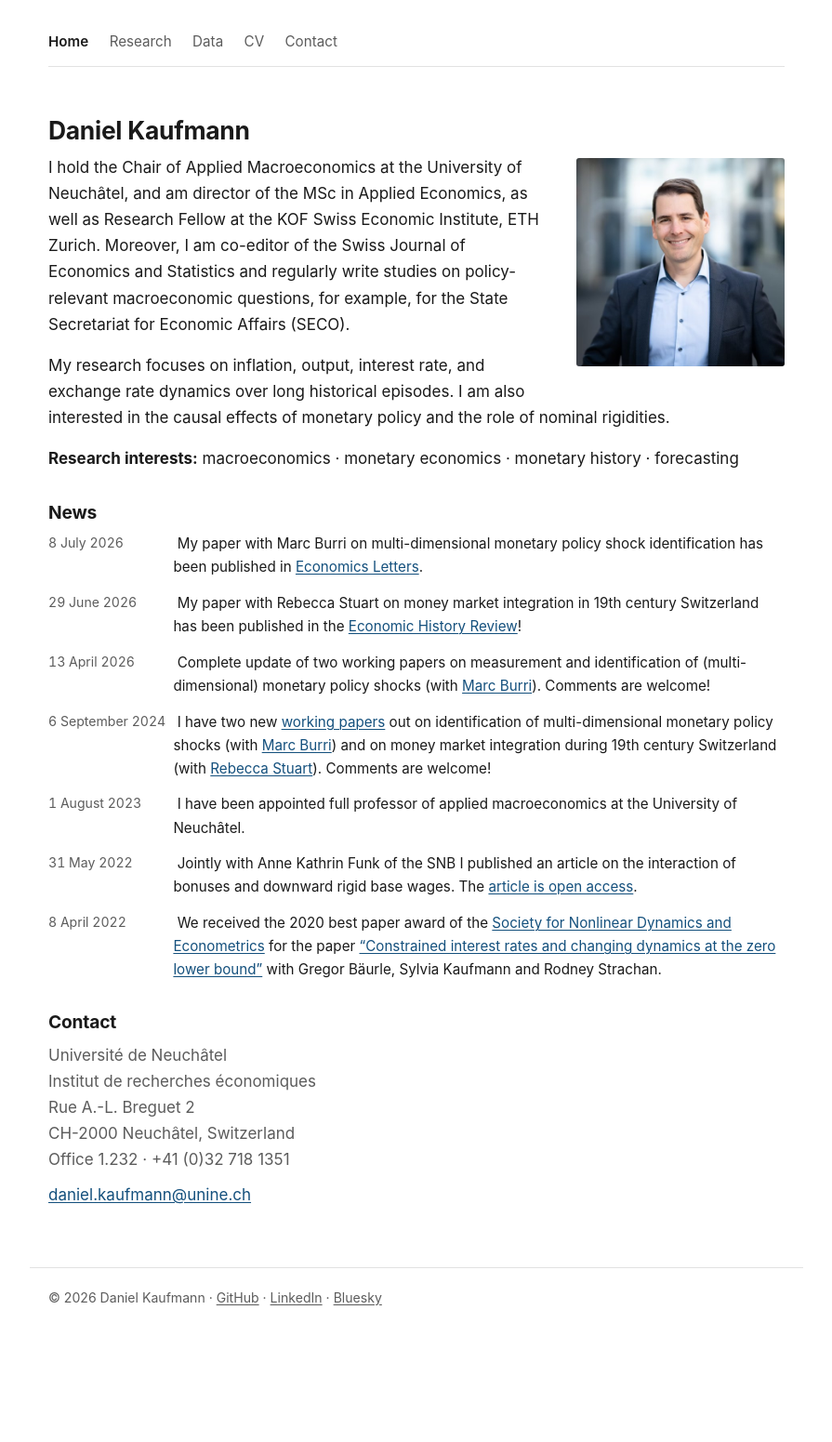
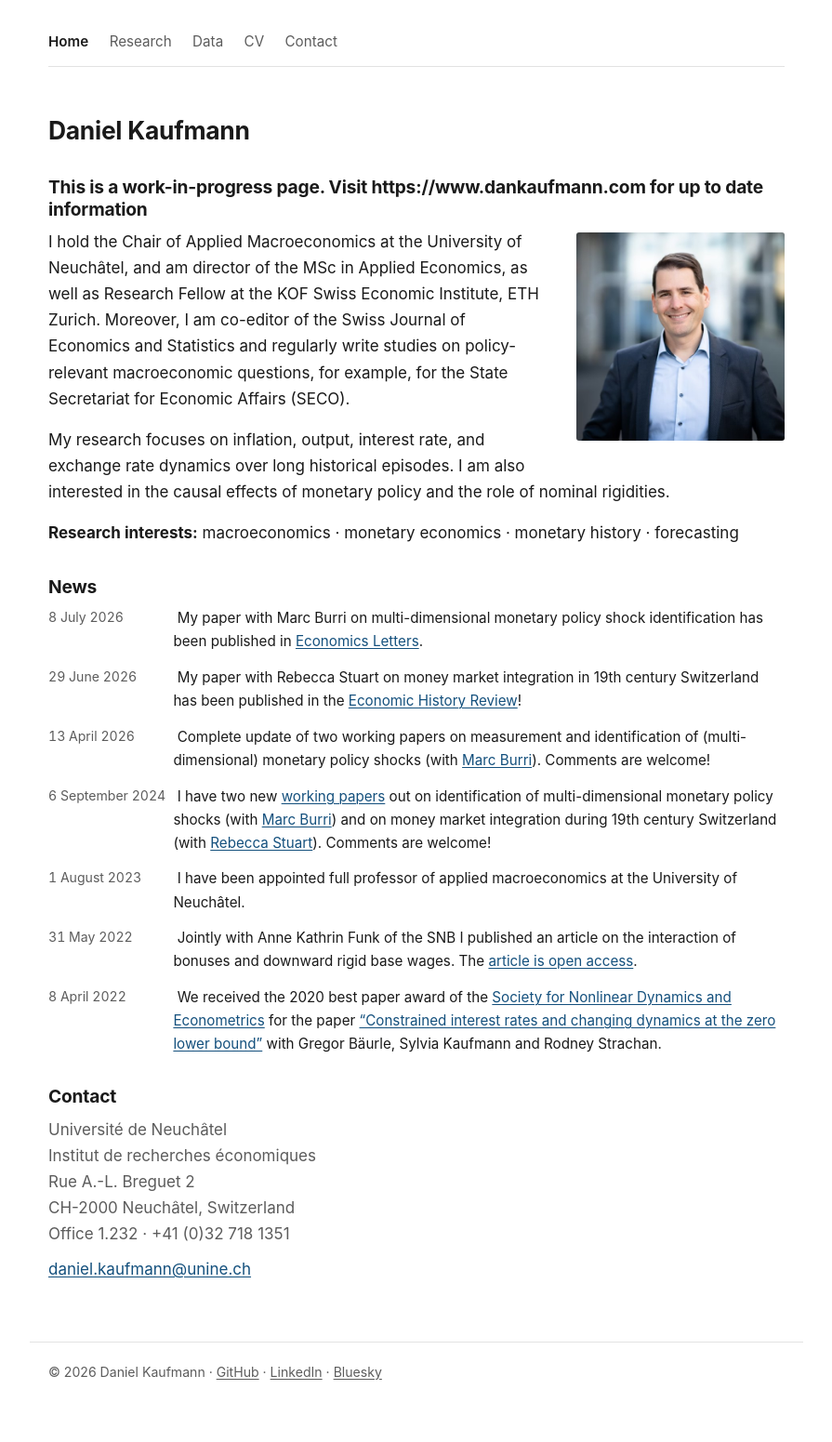
Before and after one commit to dankaufmann/dankaufmann.github.io, a Jekyll site: the page built from index.md, in a window 1280 px wide. Shown: the whole page at 93% size, without its empty margins (192-1087 px from the left). Built offline with Jekyll 4.4.1, drawn with Linux system fonts in a browser that asks for light colours; before the commit the page ends 1471 px from its top, so only the background shows below that.

Commit message:
Add work-in-progress notice pointing to dankaufmann.com
Authored by Daniel.

```diff
--- a/index.md
+++ b/index.md
@@ -4,6 +4,8 @@ title: Home
 ---
 
 # Daniel Kaufmann
+
+## This is a work-in-progress page. Visit https://www.dankaufmann.com for up to date information
 
 <img class="portrait" src="{{ '/assets/img/portrait.jpg' | relative_url }}" alt="Daniel Kaufmann"> I hold the Chair of Applied Macroeconomics at the University of Neuchâtel, and
 am director of the MSc in Applied Economics, as well as Research Fellow at the
```
